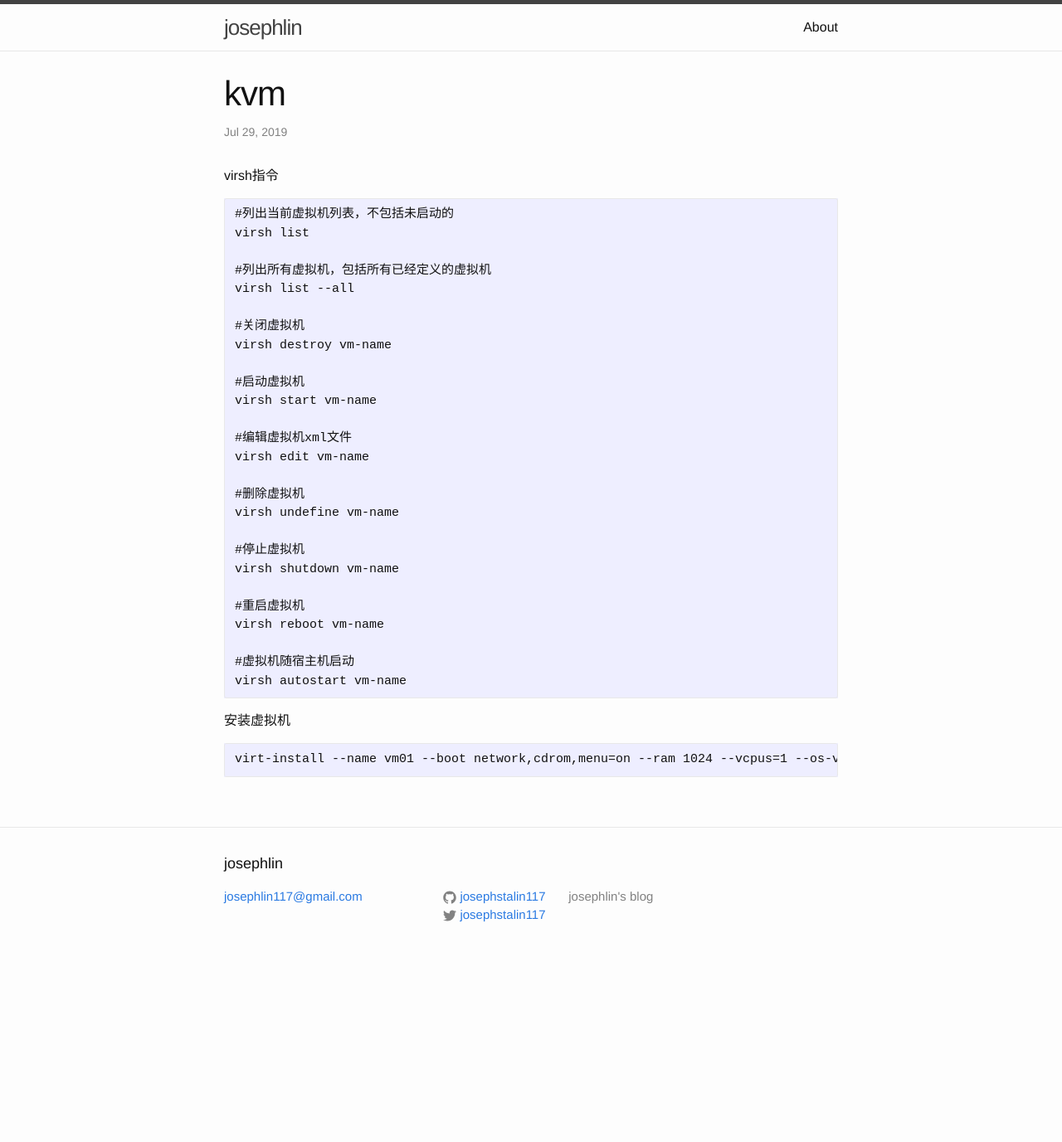
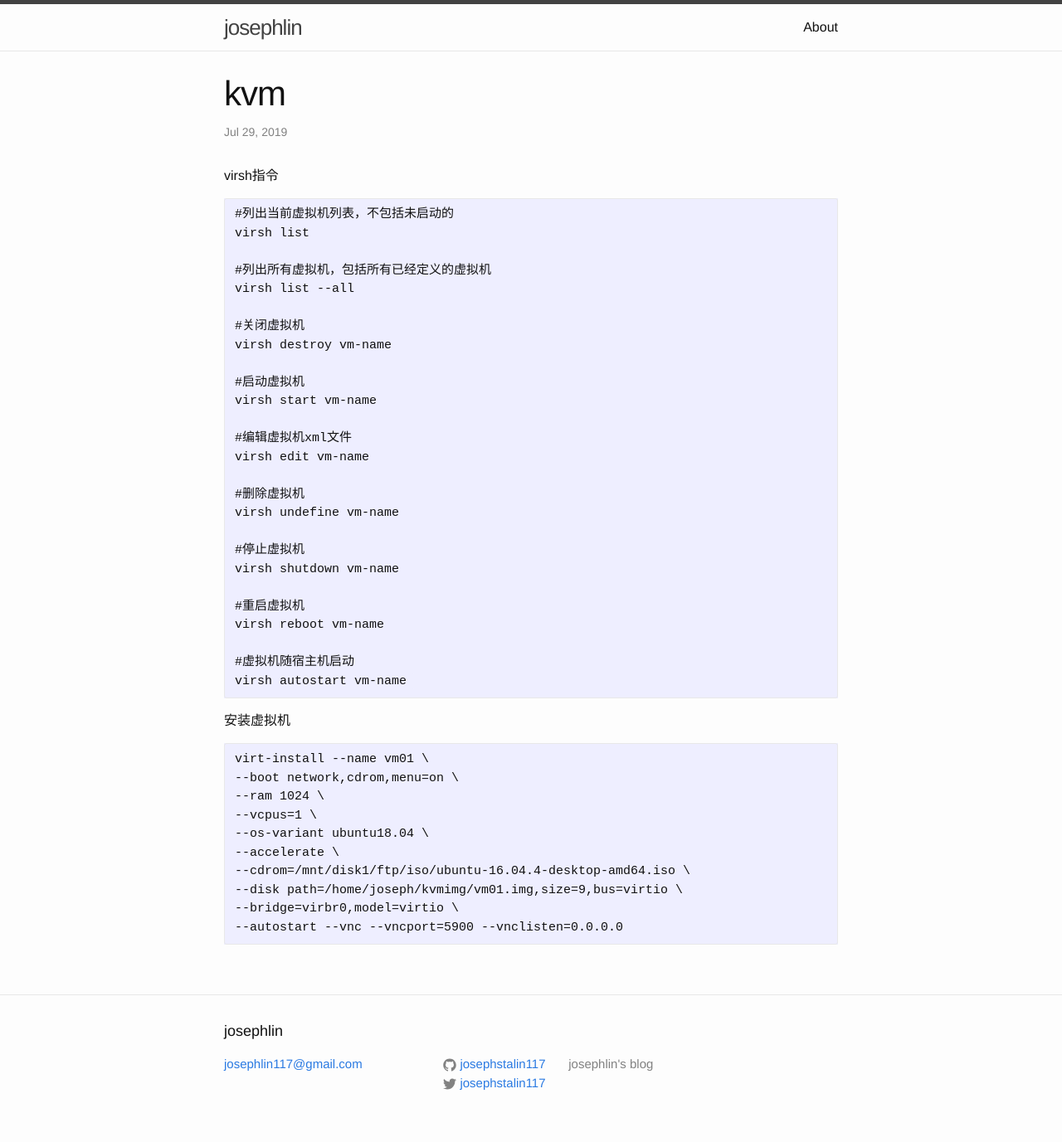
Before and after one commit to josephstalin117/josephstalin117.github.io, a Jekyll site: the page built from _posts/2019-8-10-kvm.markdown, in a window 1280 px wide. Shown: the whole page at 83% size. Built offline with Jekyll 4.4.1, drawn with Linux system fonts in a browser that asks for light colours; before the commit the page ends 1175 px from its top, so only the background shows below that.

Commit message:
edit virsh

````diff
--- a/_posts/2019-8-10-kvm.markdown
+++ b/_posts/2019-8-10-kvm.markdown
@@ -1,6 +1,6 @@
 ---
 layout: post
-title:  kvm
+title:  "kvm"
 date:   2019-07-29 20:35:35 +0800
 categories: essay
 ---
@@ -37,5 +37,14 @@ virsh autostart vm-name
 
 安装虚拟机
 ```
-virt-install --name vm01 --boot network,cdrom,menu=on --ram 1024 --vcpus=1 --os-variant=rhel6 --accelerate --cdrom=/opt/iso/CentOS-6.4-x86_64-bin-DVD1.iso --disk path=/opt/kvmimg/vm01.img,size=5,bus=virtio --bridge=br0,model=virtio --autostart --vnc --vncport=5900 --vnclisten=0.0.0.0
+virt-install --name vm01 \
+--boot network,cdrom,menu=on \
+--ram 1024 \
+--vcpus=1 \
+--os-variant ubuntu18.04 \
+--accelerate \
+--cdrom=/mnt/disk1/ftp/iso/ubuntu-16.04.4-desktop-amd64.iso \
+--disk path=/home/joseph/kvmimg/vm01.img,size=9,bus=virtio \
+--bridge=virbr0,model=virtio \
+--autostart --vnc --vncport=5900 --vnclisten=0.0.0.0
 ```
````
